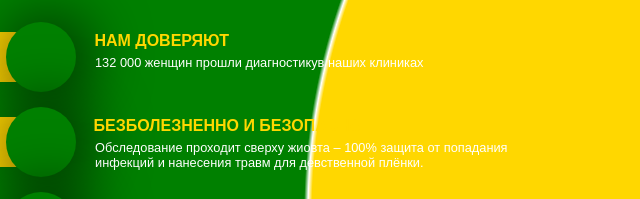
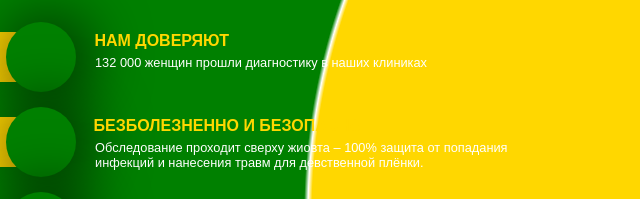
Before and after one commit to fd1-53-17/Sinclay, a plain HTML site: page relax/assets/green-page.html in a window 1280 px wide. Shown: the part 186-385 px from the top of the page, 328-968 px from the left. Drawn offline with Linux system fonts and the light colour scheme.

Commit message:
Пробел перед в lul

```diff
--- a/relax/assets/green-page.html
+++ b/relax/assets/green-page.html
@@ -22,7 +22,7 @@
             <div class="arrow right"></div>
         </nav>
         <div class="title"><h1>5 причин почему у нас!</h1></div>
-        <div class="gold-line content content1"><p>132 000 женщин прошли диагностикув наших клиниках</p></div>
+        <div class="gold-line content content1"><p>132 000 женщин прошли диагностику в наших клиниках</p></div>
         <div class="gold-line content content2"><p>Обследование проходит сверху жиовта &ndash; 100% защита от попадания инфекций и нанесения травм для девственной плёнки.</p></div>
         <div class="gold-line content content3"><p>Всё строго конфиденциально.</p></div>
         <div class="gold-line content content4"><p>Стаж работы врачей от 20 лет.</p></div>
```
